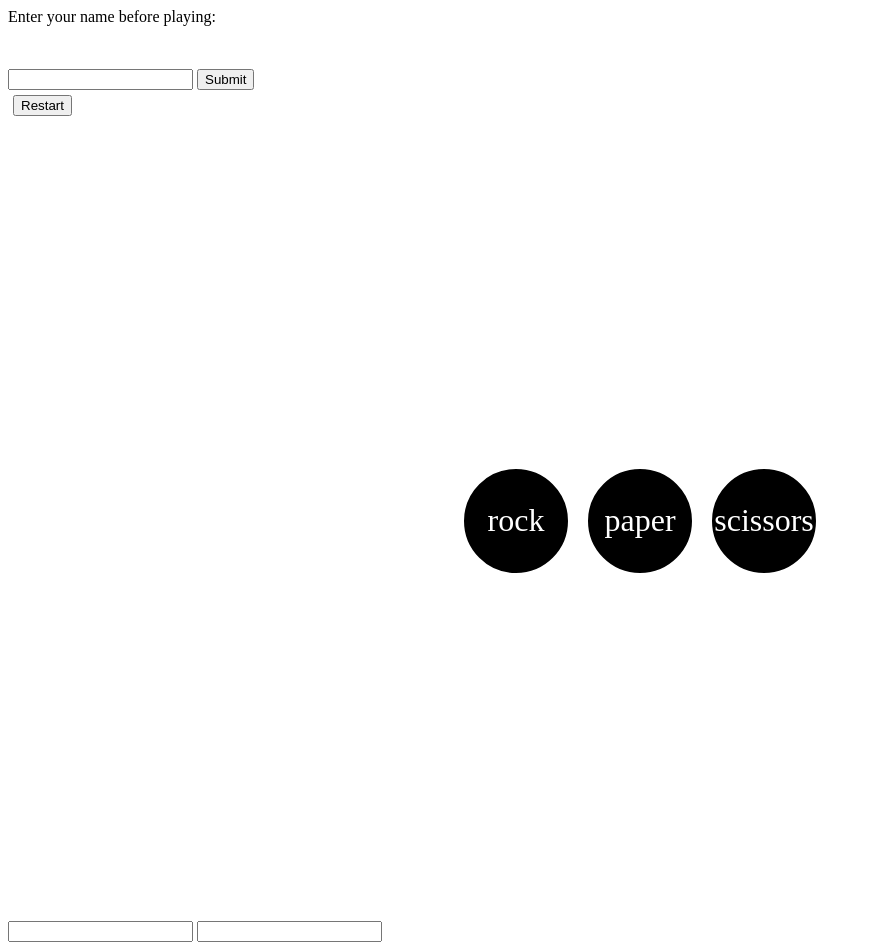
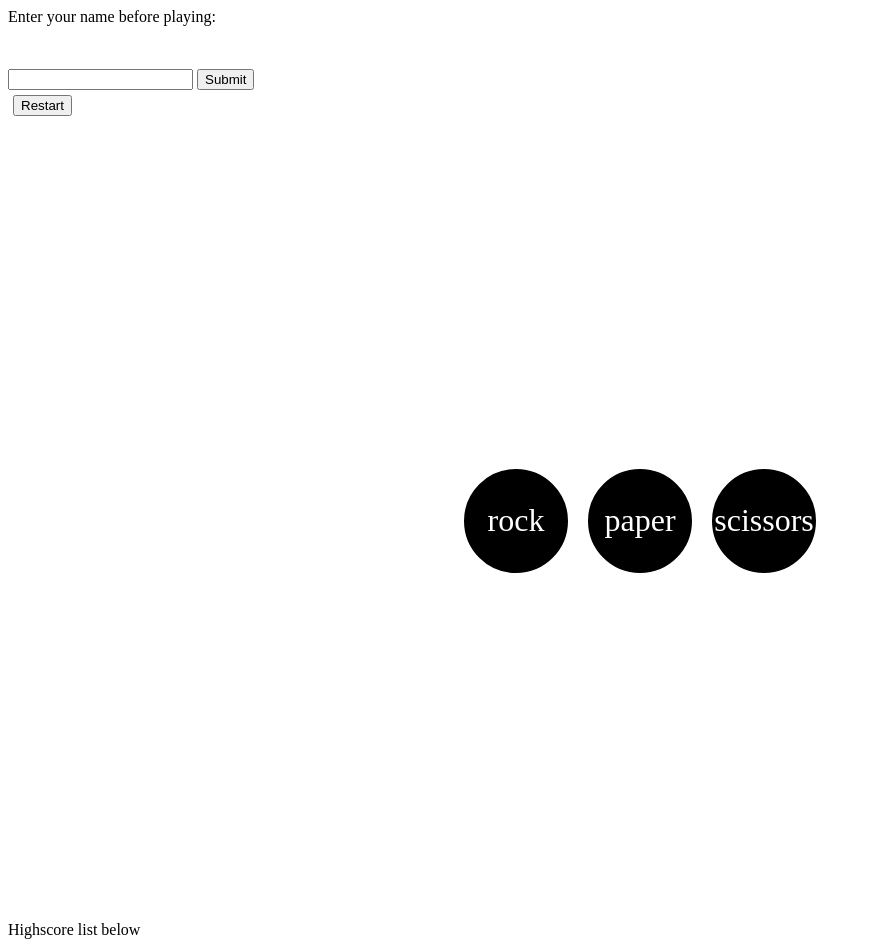
Before and after one commit to Jonassons/JAVA22-avjs-mp1-albin-jonasson, a website built with Parcel: page src/index.html in a window 1280 px wide. Shown: the whole page, without its empty margins (0-871 px from the left). Built offline with nearby package versions, Linux system fonts and the light colour scheme; no server answers.

Commit message:
Update to index
aa

```diff
--- a/src/index.html
+++ b/src/index.html
@@ -31,11 +31,7 @@
         <div class="choice" id="paper">paper</div>
         <div class="choice" id="scissors">scissors</div>
     </div>
-<form >
-
-    <input type="text" id="fireName">
-    <input type="number" name="" id="fireNumber">
-</form>
+<label>Highscore list below</label>
 
 </body>
 
```
